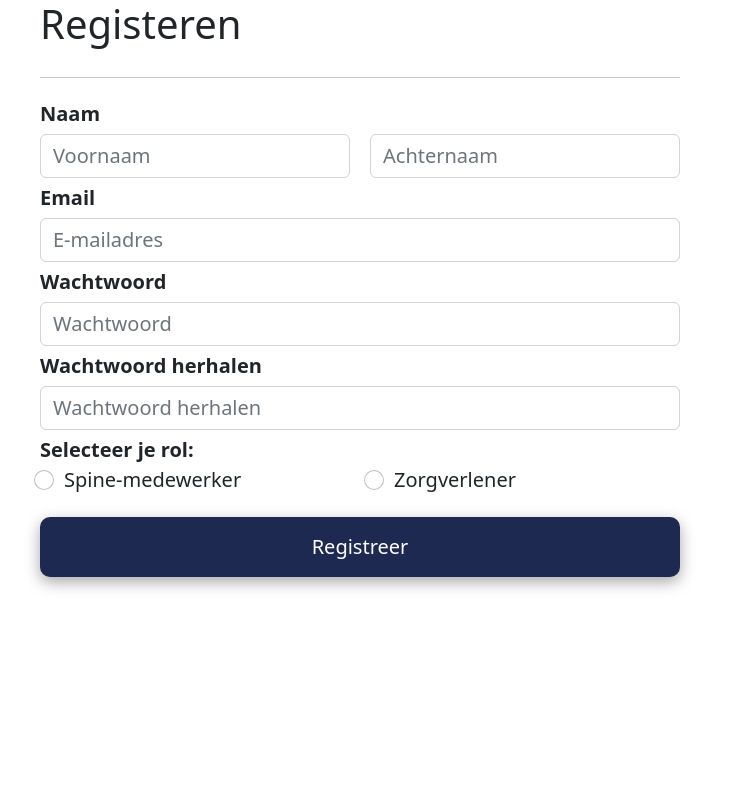
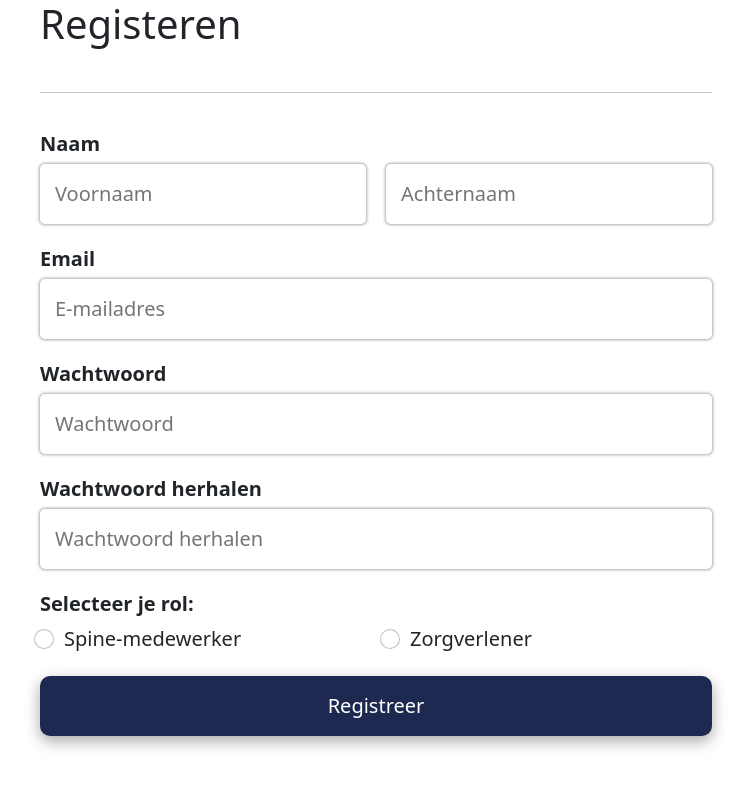
Before and after one commit to wbouhdif/I.Question-Frontend, an Angular app: page /register in a window 1280 px wide. Shown: the top 788 px of the page, without its empty margins (280-1031 px from the left). Built offline with nearby package versions, Linux system fonts and the light colour scheme.

Commit message:
cleaned up register.component.html

```diff
--- a/src/app/register/register.component.html
+++ b/src/app/register/register.component.html
@@ -1,39 +1,37 @@
 <form class="form">
-  <div class="form-group-vertical">
   <h1>Registeren</h1>
   <hr>
+  <div class="form-group-vertical">
     <label>Naam</label>
     <div class="form-group-horizontal">
-      <input type="text" class="form-control" id="voornaam" name="voornaam" placeholder="Voornaam"  required #firstName>
-      <input type="text" class="form-control" id="achternaam" name="achternaam" placeholder="Achternaam" #lastName required>
+      <input type="text" class="field-primary" id="voornaam" name="voornaam" placeholder="Voornaam"  required #firstName>
+      <input type="text" class="field-primary" id="achternaam" name="achternaam" placeholder="Achternaam" #lastName required>
     </div>
+  </div>
+  <div class="form-group-vertical">
     <label for="email">Email</label>
-    <input type="email" class="form-control" id="email" placeholder="E-mailadres" #email required>
-
+    <input type="email" class="field-primary" id="email" placeholder="E-mailadres" #email required>
+  </div>
+  <div class="form-group-vertical">
     <label for="password">Wachtwoord</label>
-    <input type="password" class="form-control" id="password" placeholder="Wachtwoord" #password required>
-
-    <label for="passwordrepeat">Wachtwoord herhalen</label>
-    <input type="password" class="form-control" id="passwordrepeat" placeholder="Wachtwoord herhalen" #confirmPassword >
+    <input type="password" class="field-primary" id="password" placeholder="Wachtwoord" #password required>
+  </div>
+  <div class="form-group-vertical">
+    <label for="passwordRepeat">Wachtwoord herhalen</label>
+    <input type="password" class="field-primary" id="passwordRepeat" placeholder="Wachtwoord herhalen" #confirmPassword >
+  </div>
 
   <div class="form-group-vertical">
-      <fieldset class="nav-justified">
     <label>Selecteer je rol:</label>
     <div class="form-group-horizontal">
       <div class="form-check">
         <input class="form-check-input" type="radio" name="radioRole" id="spineRadioButton" value="spine" [(ngModel)]="valueCheckBox" required>
-    <label class="form-check-label" for="spineRadioButton" style="font-weight: normal">
-      Spine-medewerker
-    </label>
+        <label class="form-check-label" for="spineRadioButton" style="font-weight: normal">Spine-medewerker</label>
       </div>
       <div class="form-check">
         <input class="form-check-input" type="radio" name="radioRole" id="caregiverRadioButton" value="caregiver" [(ngModel)]="valueCheckBox">
-    <label class="form-check-label" for="caregiverRadioButton" style="font-weight: normal">
-      Zorgverlener
-    </label>
+        <label class="form-check-label" for="caregiverRadioButton" style="font-weight: normal">Zorgverlener</label>
       </div>
-</div>
-      </fieldset>
     </div>
   </div>
   <button class="button-primary" type="submit" (click)="registerAccount(firstName.value, lastName.value, email.value, password.value, confirmPassword.value)">Registreer</button>
--- a/src/app/register/register.component.ts
+++ b/src/app/register/register.component.ts
@@ -17,7 +17,6 @@ export class RegisterComponent {
   constructor(private httpService: HttpService) {
 
   }
-
 
   registerAccount(firstName: string, lastName: string, email: string, password: string, confirmPassword: string) {
     if (this.fieldsAreFilled(firstName, lastName, email, password, confirmPassword) && this.passwordsAreEqual(password, confirmPassword) && this.accountTypeIsSelected()) {
```
Lines whose indentation alone changed are shown as unchanged.
